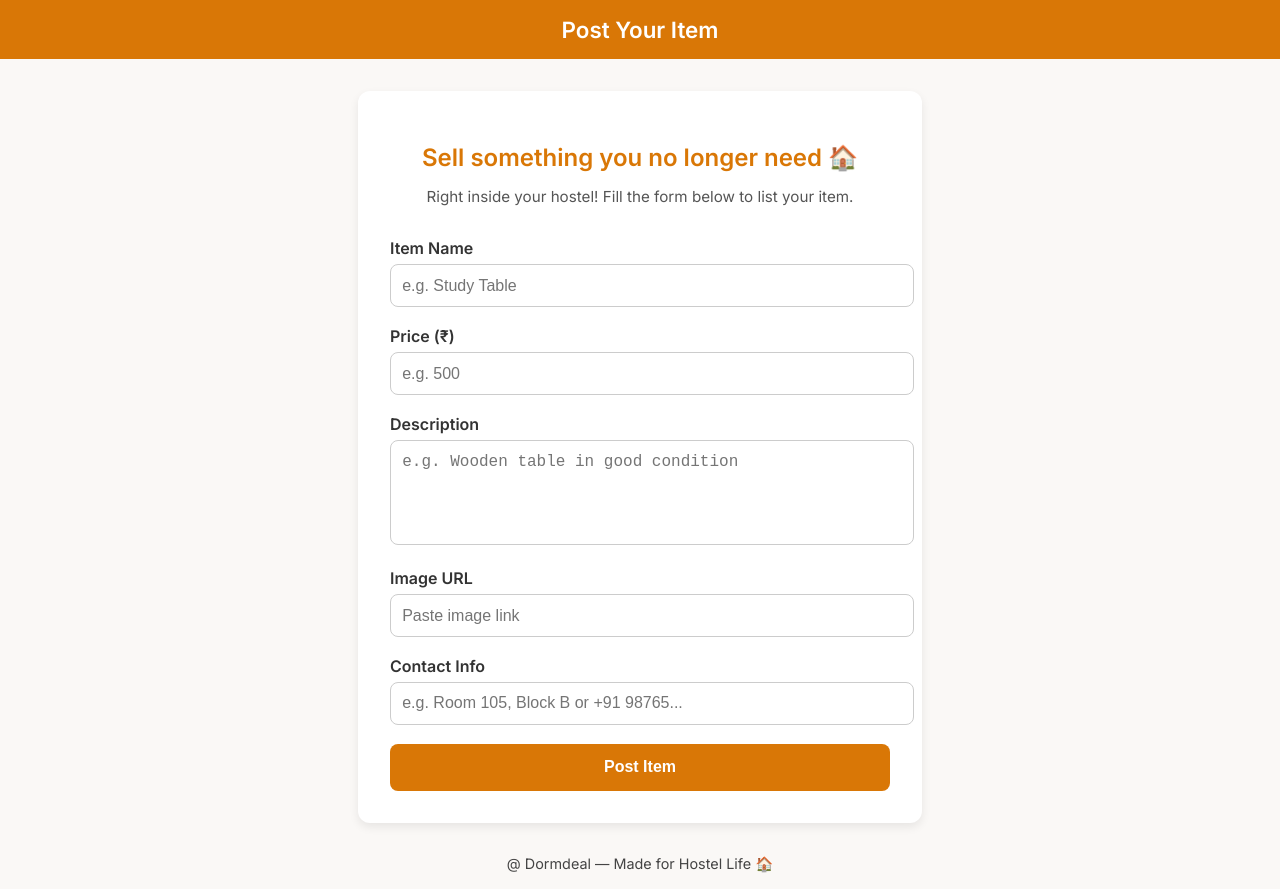
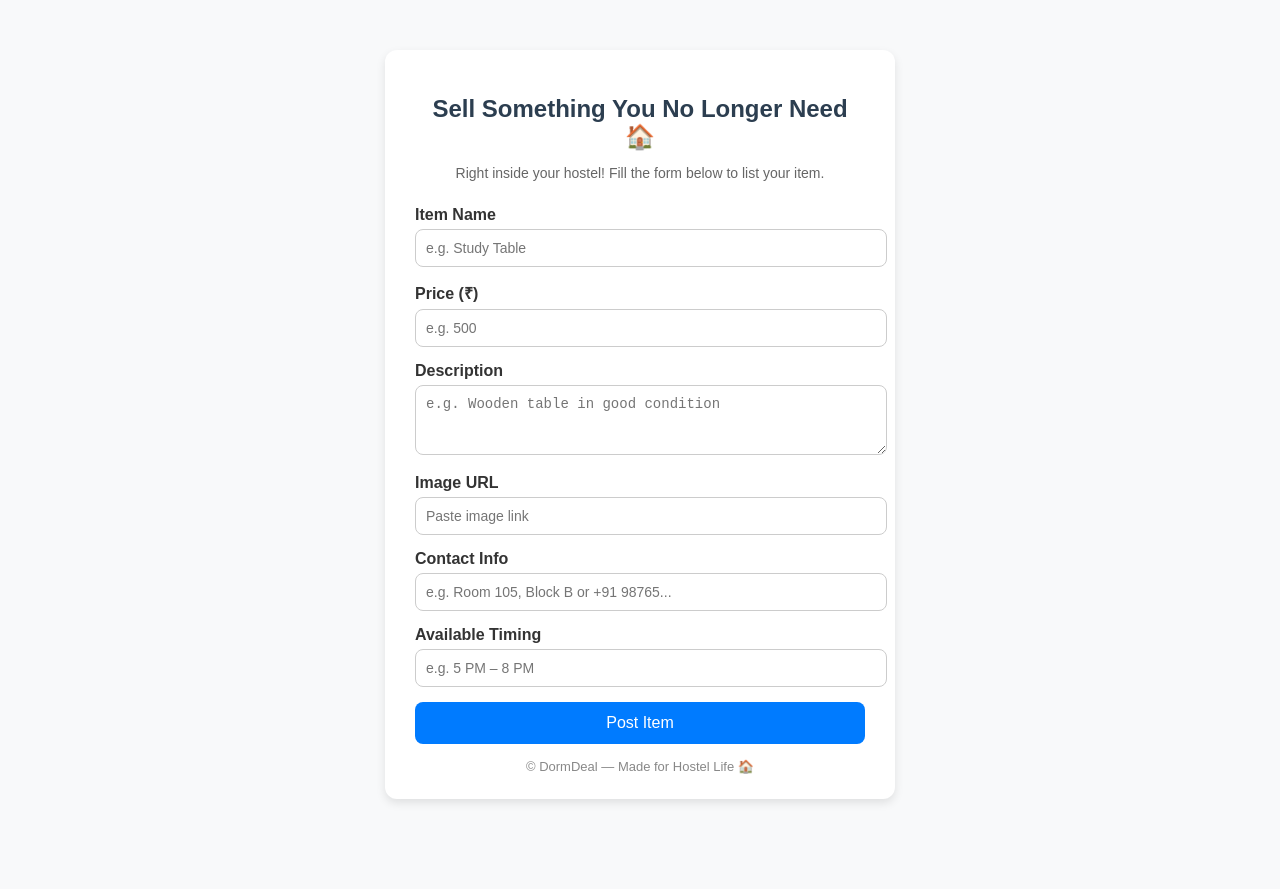
Before and after one commit to Nehanowal/capstone_project, a plain HTML site: page sell.html in a window 1280 px wide. After the commit the page ends 849 px from the top, so only its background shows below. Drawn offline with Linux system fonts and the light colour scheme.

Commit message:
Initial commit

```diff
--- a/sell.html
+++ b/sell.html
@@ -3,133 +3,108 @@
 <head>
   <meta charset="UTF-8">
   <meta name="viewport" content="width=device-width, initial-scale=1.0">
-  <title>Dormdeal | Post Your Item</title>
-  <link href="https://fonts.googleapis.com/css2?family=Inter:wght@400;600&display=swap" rel="stylesheet">
-
+  <title>Post Your Item | DormDeal</title>
   <style>
     body {
-      font-family: 'Inter', sans-serif;
-      background-color: #faf8f6;
+      font-family: Arial, sans-serif;
+      background-color: #f8f9fa;
+      color: #333;
       margin: 0;
       padding: 0;
     }
 
-
-    header {
-      background-color: #D97706;
-      color: white;
-      padding: 1rem 1.5rem;
-      text-align: center;
-      font-size: 1.4rem;
-      font-weight: 600;
+    .form-container {
+      max-width: 450px;
+      margin: 50px auto;
+      background-color: #fff;
+      padding: 25px 30px;
+      border-radius: 12px;
+      box-shadow: 0 4px 10px rgba(0,0,0,0.1);
     }
 
-
-    .sell-container {
-      max-width: 500px;
-      background: white;
-      margin: 2rem auto;
-      padding: 2rem;
-      border-radius: 12px;
-      box-shadow: 0 4px 10px rgba(0,0,0,0.08);
+    h2 {
+      text-align: center;
+      color: #2c3e50;
+      margin-bottom: 10px;
     }
 
-    .sell-container h2 {
+    p {
       text-align: center;
-      color: #D97706;
-      margin-bottom: 0.5rem;
+      font-size: 14px;
+      color: #666;
+      margin-bottom: 25px;
     }
 
-    .sell-container p {
-      text-align: center;
-      color: #555;
-      margin-bottom: 2rem;
-      font-size: 0.95rem;
+    label {
+      display: block;
+      margin-bottom: 5px;
+      font-weight: bold;
     }
 
-
-    form label {
-      display: block;
-      font-weight: 600;
-      margin-bottom: 0.4rem;
-      color: #333;
+    input, textarea {
+      width: 100%;
+      padding: 10px;
+      margin-bottom: 15px;
+      border: 1px solid #ccc;
+      border-radius: 8px;
+      font-size: 14px;
     }
 
-    form input, form textarea {
-      width: 100%;
-      padding: 0.7rem;
-      margin-bottom: 1.2rem;
-      border: 1px solid #ccc;
-      border-radius: 8px;
-      font-size: 1rem;
+    textarea {
+      resize: vertical;
     }
 
-    form textarea {
-      resize: none;
-      height: 80px;
+    button {
+      width: 100%;
+      background-color: #007bff;
+      color: white;
+      border: none;
+      padding: 12px;
+      font-size: 16px;
+      border-radius: 8px;
+      cursor: pointer;
     }
 
-    form button {
-      width: 100%;
-      background-color: #D97706;
-      color: white;
-      border: none;
-      padding: 0.9rem;
-      border-radius: 8px;
-      font-size: 1rem;
-      font-weight: 600;
-      cursor: pointer;
-      transition: background 0.2s;
+    button:hover {
+      background-color: #0056b3;
     }
-
-    form button:hover {
-      background-color: #b96b05;
-    }
-
 
     footer {
       text-align: center;
-      color: #444;
-      font-size: 0.9rem;
-      margin-top: 2rem;
-      padding-bottom: 1rem;
+      font-size: 13px;
+      color: #888;
+      margin-top: 15px;
     }
   </style>
 </head>
 <body>
-
-
-  <header>Post Your Item</header>
-
-
-  <div class="sell-container">
-    <h2>Sell something you no longer need 🏠</h2>
+  <div class="form-container">
+    <h2>Sell Something You No Longer Need 🏠</h2>
     <p>Right inside your hostel! Fill the form below to list your item.</p>
 
-    <form action="#" method="post">
-      <label for="item-name">Item Name</label>
-      <input type="text" id="item-name" name="item-name" placeholder="e.g. Study Table" required>
+    <form>
+      <label for="itemName">Item Name</label>
+      <input type="text" id="itemName" placeholder="e.g. Study Table" required>
 
       <label for="price">Price (₹)</label>
-      <input type="number" id="price" name="price" placeholder="e.g. 500" required>
+      <input type="number" id="price" placeholder="e.g. 500" required>
 
       <label for="description">Description</label>
-      <textarea id="description" name="description" placeholder="e.g. Wooden table in good condition" required></textarea>
+      <textarea id="description" rows="3" placeholder="e.g. Wooden table in good condition" required></textarea>
 
-      <label for="image-url">Image URL</label>
-      <input type="url" id="image-url" name="image-url" placeholder="Paste image link" required>
+      <label for="imageUrl">Image URL</label>
+      <input type="url" id="imageUrl" placeholder="Paste image link" required>
 
       <label for="contact">Contact Info</label>
-      <input type="text" id="contact" name="contact" placeholder="e.g. Room 105, Block B or +91 98765..." required>
+      <input type="text" id="contact" placeholder="e.g. Room 105, Block B or +91 98765..." required>
+
+      <label for="timing">Available Timing</label>
+      <input type="text" id="timing" placeholder="e.g. 5 PM – 8 PM" required>
 
       <button type="submit">Post Item</button>
     </form>
+
+    <footer>© DormDeal — Made for Hostel Life 🏠</footer>
   </div>
-
-
-  <footer>
-    @ Dormdeal — Made for Hostel Life 🏠
-  </footer>
-
 </body>
 </html>
```
